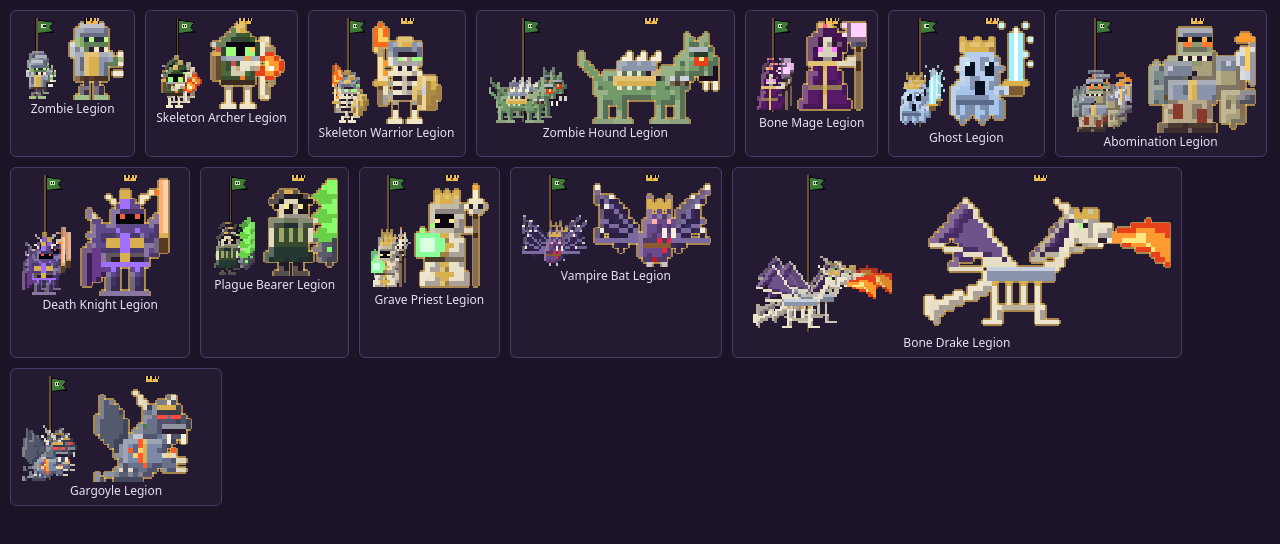
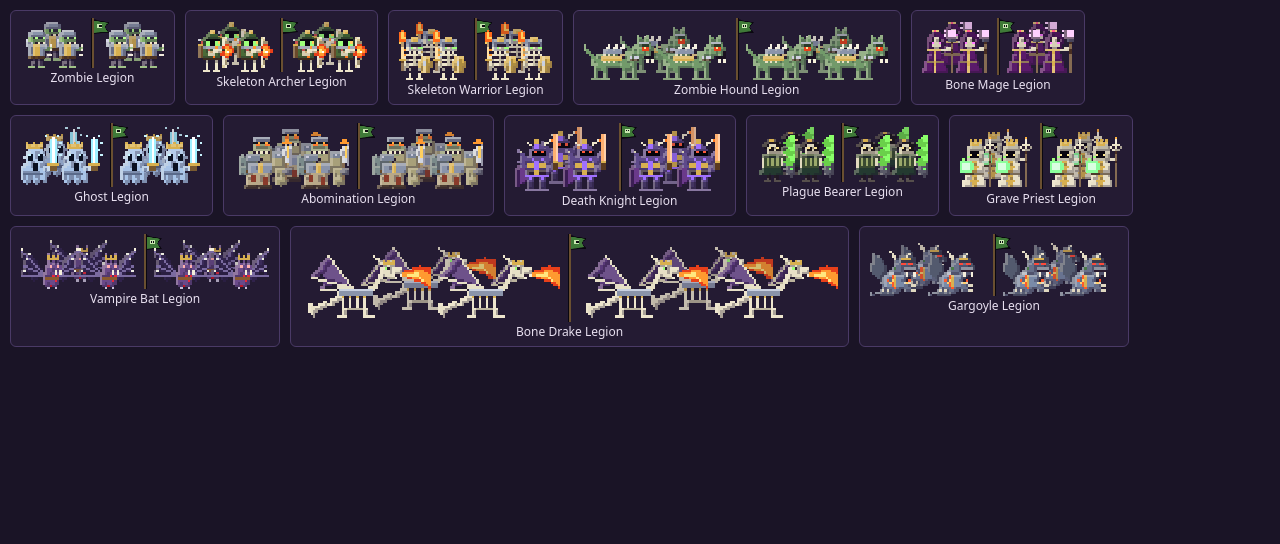
Before and after one commit to Realzombie/NecromancerIdle, a website: page tools/legionsheet.html in a window 1280 px wide. Drawn offline with Linux system fonts and the light colour scheme.

Commit message:
Legion look: two packs of three with the banner between them
Co-Authored-By: Claude Sonnet 5.5 <noreply@anthropic.com>

```diff
--- a/js/render.js
+++ b/js/render.js
@@ -408,44 +408,35 @@ function lookSprite(unit, look) {
   return (cache[key] = makeSprite(c, (gw * L.scale) / 2));
 }
 
-// A Legion is its summon's own art made huge and crowned, with a standard-bearer and a few escorts at its heels:
-// one sprite built from the summon's normal look, so each summon needs no extra art.
+// A Legion is a crowd of its summon: two packs of three with a standard-bearer's banner standing between them.
+// One sprite built from the summon's normal look, so each summon needs no extra art.
 function legionSprite(base, look) {
   const key = 'legion:' + (ART_ON ? 'n:' : 'c:') + base + ':' + (look ? look.hs + ':' + look.ds + ':' + look.flags.join(',') : '');
   if (cache[key]) return cache[key];
   const one = LOOKS[base] && look ? lookSprite(base, look) : sprite(UNITS[base].sprite);
-  const w = one.w, h = one.h, bw = w * 2, bh = h * 2;
-  const cw = Math.round(bw + w * 1.3), ch = bh + 10;
+  const w = one.w, h = one.h, pack = Math.round(w * 2.0), gap = 30;
+  const cw = pack * 2 + gap, ch = h + 22;
   const c = document.createElement('canvas');
   c.width = cw; c.height = ch;
   const g = c.getContext('2d');
   g.imageSmoothingEnabled = false;
-  const bx = cw - bw - 2, by = ch - bh;                                   // the giant stands at the front right
-  // a standard at the back left: a pole with a tattered green banner and a skull
-  const px = Math.round(w * 0.5), top = Math.max(2, ch - bh - 8);
-  g.fillStyle = '#0a0710'; g.fillRect(px - 2, top, 5, ch - top - 4);
-  g.fillStyle = '#6a5030'; g.fillRect(px - 1, top, 3, ch - top - 4);
-  g.fillStyle = '#0a0710'; g.beginPath(); g.moveTo(px + 2, top + 2); g.lineTo(px + 30, top + 7); g.lineTo(px + 22, top + 15); g.lineTo(px + 30, top + 24); g.lineTo(px + 2, top + 26); g.fill();
-  g.fillStyle = '#3f7a38'; g.beginPath(); g.moveTo(px + 3, top + 4); g.lineTo(px + 27, top + 8); g.lineTo(px + 21, top + 15); g.lineTo(px + 27, top + 22); g.lineTo(px + 3, top + 24); g.fill();
+  // the standard between the packs: a pole with a tattered green banner and a skull
+  const px = Math.round(cw / 2), top = 2;
+  g.fillStyle = '#0a0710'; g.fillRect(px - 2, top, 5, ch - top - 2);
+  g.fillStyle = '#6a5030'; g.fillRect(px - 1, top, 3, ch - top - 2);
+  g.fillStyle = '#0a0710'; g.beginPath(); g.moveTo(px + 2, top + 2); g.lineTo(px + 28, top + 7); g.lineTo(px + 21, top + 15); g.lineTo(px + 28, top + 24); g.lineTo(px + 2, top + 26); g.fill();
+  g.fillStyle = '#3f7a38'; g.beginPath(); g.moveTo(px + 3, top + 4); g.lineTo(px + 25, top + 8); g.lineTo(px + 20, top + 15); g.lineTo(px + 25, top + 22); g.lineTo(px + 3, top + 24); g.fill();
   g.fillStyle = '#c8e8b0'; g.fillRect(px + 8, top + 9, 8, 7); g.fillStyle = '#0a0710'; g.fillRect(px + 10, top + 11, 2, 3); g.fillRect(px + 13, top + 11, 2, 3);
-  // escorts: three of the summon, smaller and a little dimmer, standing behind
-  [[0.15, 16, 0.7], [0.5, 8, 0.85], [0.08, 0, 1]].forEach(([fx, up, al]) => {
-    g.globalAlpha = al;
-    g.drawImage(one.img, Math.round(fx * (bx - w)), Math.round(ch - h - 2 - up));
-  });
-  // the giant: a golden glow, then the summon at double size
-  const gold = one.gold || (one.gold = silhouette(one.img, '#ffd060'));
-  g.globalAlpha = 0.6;
-  for (const [dx, dy] of [[-3, 0], [3, 0], [0, -3], [0, 3]]) g.drawImage(gold, 0, 0, one.w, one.h, bx + dx, by + dy, bw, bh);
-  g.globalAlpha = 1;
-  g.drawImage(one.img, 0, 0, one.w, one.h, bx, by, bw, bh);
-  // a gold crown on its brow
-  const cxm = bx + Math.round(one.ax * 2);
-  g.fillStyle = '#0a0710'; g.fillRect(cxm - 12, by - 8, 24, 10);
-  g.fillStyle = '#e8c050'; g.fillRect(cxm - 10, by - 4, 20, 5);
-  for (const dx of [-10, -3, 4, 9]) g.fillRect(cxm + dx, by - 9, 3, 6);
-  g.fillStyle = '#c03030'; g.fillRect(cxm - 1, by - 3, 3, 3);
-  return (cache[key] = makeSprite(c, bx + one.ax * 2));
+  // two packs of three: one at the back, two in front
+  const drawPack = (x0) => {
+    g.globalAlpha = 0.8; g.drawImage(one.img, Math.round(x0 + (pack - w) / 2), ch - h - 14);
+    g.globalAlpha = 1;
+    g.drawImage(one.img, Math.round(x0), ch - h - 1);
+    g.drawImage(one.img, Math.round(x0 + pack - w), ch - h - 1);
+  };
+  drawPack(0);
+  drawPack(pack + gap);
+  return (cache[key] = makeSprite(c, cw / 2));
 }
 
 function unitSprite(u) {
--- a/sw.js
+++ b/sw.js
@@ -1,5 +1,5 @@
 // Service worker: network-first so updates arrive on the next load, cache fallback so it works offline.
-const CACHE = 'necro-v74';
+const CACHE = 'necro-v76';
 const SHELL = ['./', 'index.html', 'css/style.css', 'manifest.webmanifest', 'icons/icon-192.png', 'icons/icon-512.png',
   'js/main.js', 'js/data.js', 'js/sim.js', 'js/render.js', 'js/save.js', 'js/audio.js', 'js/music.js', 'js/web.js', 'js/looks.js', 'js/art.js', 'js/enemyart.js', 'js/iconart.js', 'js/gear.js', 'js/armoury.js', 'js/records.js', 'js/worldmap.js'];
 
--- a/tools/legionsheet.html
+++ b/tools/legionsheet.html
@@ -8,7 +8,7 @@ const q = new URLSearchParams(location.search); const only = q.get('u');
 if (q.get('m') === 'old') setArtStyle(false);
 for (const u of PLAYER_UNITS) {
   if (only && !only.split(',').includes(u)) continue;
-  const c = lookCanvas('legion_' + u, { hs: 3, ds: 3, flags: [] }); c.style.width = c.width * 0.6 + 'px'; c.style.height = c.height * 0.6 + 'px';
+  const c = lookCanvas('legion_' + u, { hs: 3, ds: 3, flags: [] }); const z = Number(q.get('z')) || 0.6; c.style.width = c.width * z + 'px'; c.style.height = c.height * z + 'px';
   const el = document.createElement('div'); el.className = 'c'; el.appendChild(c); el.insertAdjacentHTML('beforeend', UNITS['legion_' + u].name); document.getElementById('s').appendChild(el);
 }
 </script>
```
Also changed, not shown: CLAUDE.md (+1 -1 lines).
